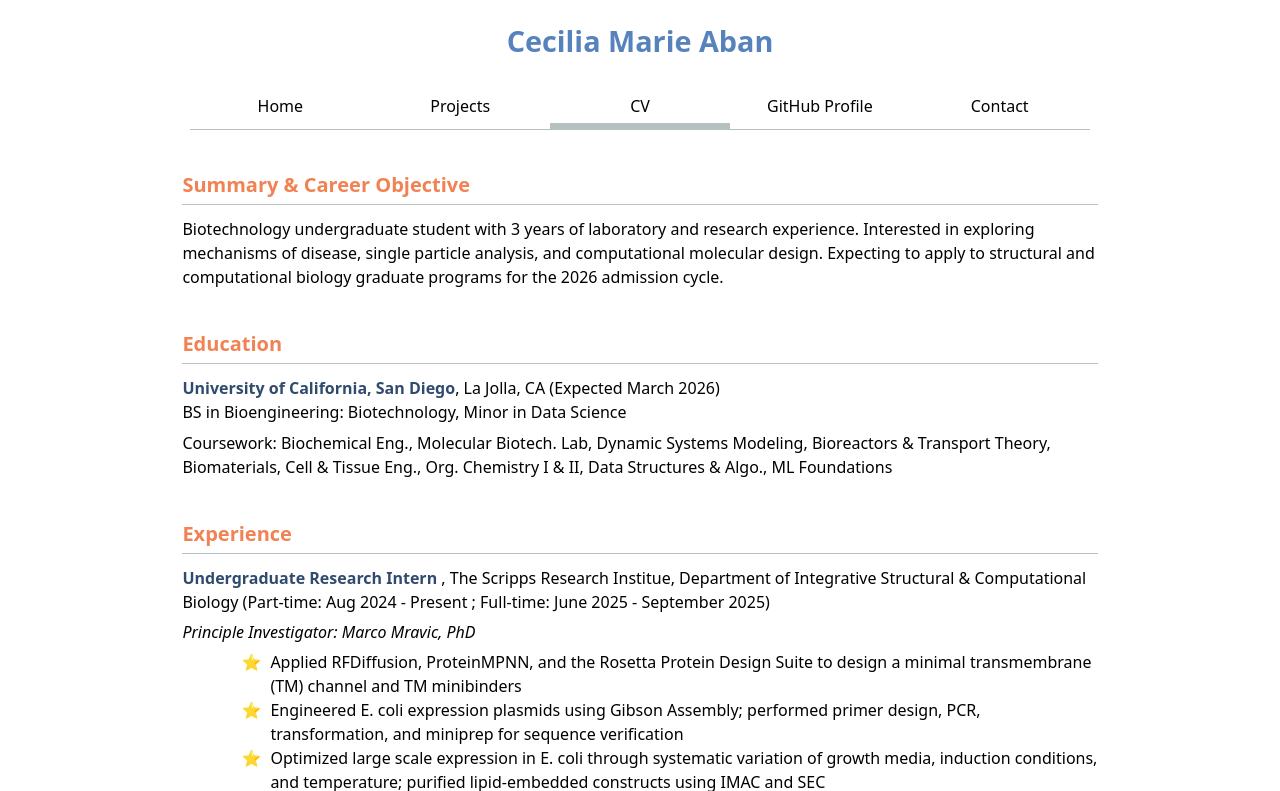
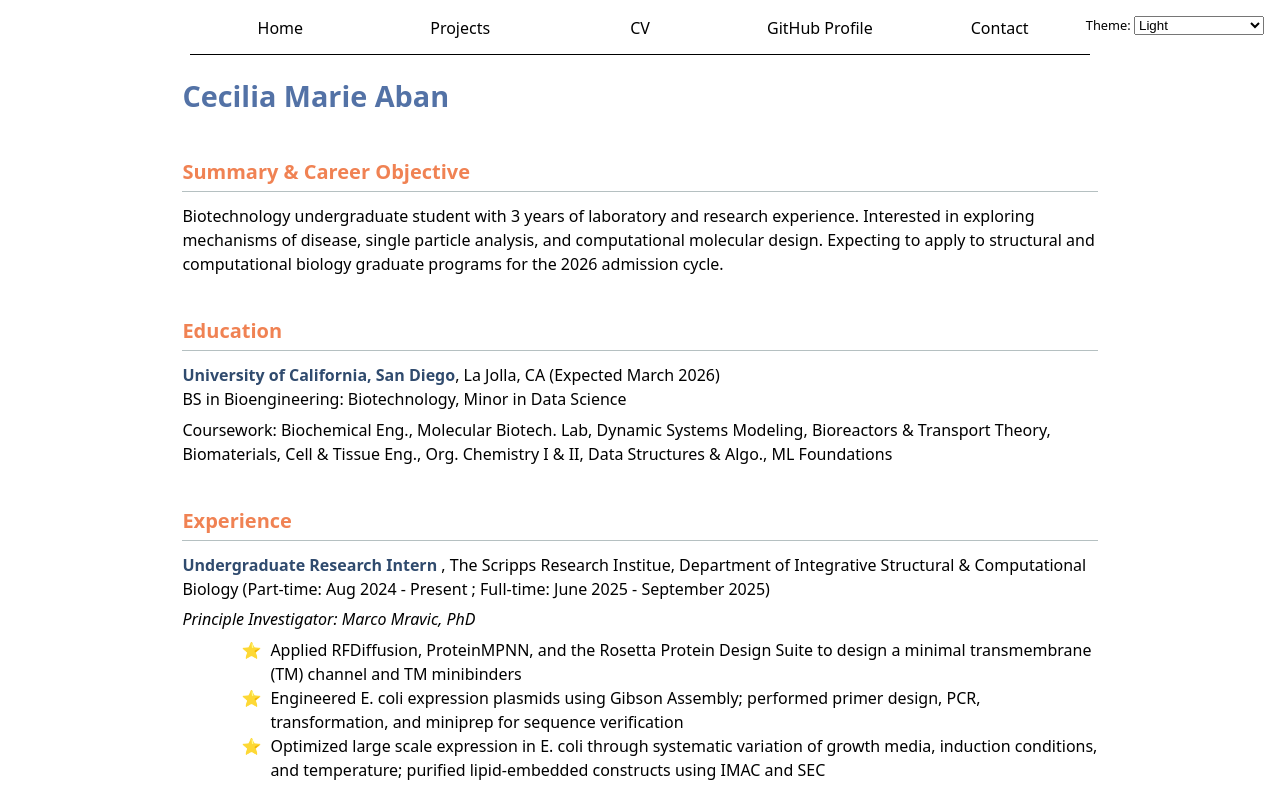
Before and after one commit to cecilia-mariea/portfolio, a plain HTML site: page cv/index.html in a window 1280 px wide. Shown: the top 791 px of the page. Drawn offline with Linux system fonts and the light colour scheme.

Commit message:
nav bar with js and light/dark mode

```diff
--- a/cv/index.html
+++ b/cv/index.html
@@ -10,16 +10,6 @@
     <header>
         <h1>Cecilia Marie Aban</h1>
     </header>
-    <nav>
-        <ul>
-            <li><a href="../index.html">Home</a></li>
-            <li><a href="../projects/index.html">Projects</a></li>
-            <li><a href="index.html" class="current">CV</a></li>
-            <li><a href="https://github.com/cecilia-mariea" target="_blank">GitHub Profile</a></li>
-            <li><a href="../contact/index.html">Contact</a></li>
-        </ul>
-    </nav>
-
     <section id="summary">
         <h2> Summary & Career Objective</h2>
         <p> Biotechnology undergraduate student with 3 years of laboratory and research experience. Interested in exploring mechanisms of disease, single particle analysis, and computational molecular design. Expecting to apply to structural and computational biology graduate programs for the 2026 admission cycle.</p>
@@ -110,5 +100,6 @@
             <li>Facilitated communication for resource allocation, skill development, and member fulfillment</li>
         </ul>
     </section>
+    <script type="module" src="../global.js"></script>
 </body>
 </html>
--- /dev/null
+++ b/global.js
@@ -0,0 +1,64 @@
+console.log('IT’S ALIVE!');
+
+function $$(selector, context = document) {
+  return Array.from(context.querySelectorAll(selector));
+}
+
+// nav bar
+let pages = [
+    { url: '', title: 'Home' },
+    { url: 'projects/', title: 'Projects' },
+    { url: 'cv/', title: 'CV'},
+    { url: 'https://github.com/cecilia-mariea', title:'GitHub Profile'},
+    { url: 'contact/', title: 'Contact' }
+];
+
+let nav = document.createElement('nav');
+document.body.prepend(nav);
+
+const BASE_PATH = (location.hostname === "localhost" || location.hostname === "127.0.0.1")
+    ? "/"                  // Local server
+    : "/website/";         // GitHub Pages repo name
+
+for (let p of pages) {
+    let url = p.url;
+    let title = p.title;
+    url = !url.startsWith('http') ? BASE_PATH + url : url;
+    let a = document.createElement('a');
+    a.href = url;
+    a.textContent = title;
+    nav.append(a);
+    if (a.host === location.host && a.pathname === location.pathname) {
+        a.classList.add('current');
+    }
+    if (a.host != location.host) {
+        a.target = "_blank";
+    }
+}
+
+// color-scheme switch
+
+document.body.insertAdjacentHTML(
+  'afterbegin',
+  `
+	<label class="color-scheme">
+		Theme:
+		<select>
+            <option value="light">Light</option>
+            <option value="dark">Dark</option>
+            <option value="light dark">OS Color Scheme</option>
+		</select>
+	</label>`,
+);
+
+let select = document.querySelector("select");
+
+select.addEventListener('input', function (event) {
+    console.log('color scheme changed to', event.target.value);
+    document.documentElement.style.setProperty('color-scheme', event.target.value);
+    localStorage.colorScheme = event.target.value;
+});
+
+if ("colorScheme" in localStorage) {
+    document.documentElement.style.setProperty('color-scheme', localStorage.colorScheme);
+}
--- a/styles.css
+++ b/styles.css
@@ -1,6 +1,7 @@
 html {
   --color-accent: oklch(71.988% 0.14851 43.028);
-  accent-color: var(--color-accent)
+  accent-color: var(--color-accent);
+  --second-color: oklch(50% 0.1 260 / 90%)
 }
 body {
   /* Set line height to 1.5 times the font size
@@ -11,25 +12,30 @@ body {
   margin-inline: auto;
 
   header {
-    text-align: center;
     margin-bottom: 1.5em;
   }
   h1 {
-    color: oklch(60.32% 0.10156 255.748);
+    color: var(--second-color);
     font-size: 1.8rem;
   }
 
+  label {
+    position:absolute;
+    top:1rem;
+    right:1rem;
+    font-size:80%;
+    font-family: inherit;
+  }
   nav {
+    --border-color: oklch(50% 10% 200 / 40%);
+    border-bottom-color: var(--border-color);
     display: flex;
     margin: 0.5em;
-    border-bottom: 1px solid oklch(80% 3% 200);
+    border-bottom: 1px solid;
 
-    ul {
+    ul,li {
       display: contents;
 
-      li {
-        display: contents;
-      }
     }
 
     a {
@@ -38,17 +44,17 @@ body {
       color: inherit;
       text-align: center;
       padding: 0.5em;
+      border-bottom: 0.4em solid transparent;
 
       &.current {
-        border-bottom: 0.4em solid oklch(80% 3% 200);
+        border-bottom-color: var(--border-color);
         padding-bottom: 0.3em;
       }
 
       &:hover {
-        border-bottom: 0.4em solid oklch(80% 3% 200);
+        border-bottom-color: var(--color-accent);
+        background-color: color-mix(in oklch, var(--color-accent), canvas 85%);
         padding-bottom: 0.3em;
-        border-bottom-color: var(--color-accent);
-        background-color: oklch(from var(--color-accent) 95% 5% h)
       }
     }
   }
@@ -65,16 +71,17 @@ body {
       grid-column: 1 / -1;
     }
 
-      input,
-      textarea {
+    input,
+    textarea {
       font-family: inherit;
-      }
+    }
 
-      button {
+    button {
       font-family: inherit;
       grid-column: 1 / -1;
-      }
+    }
   }
+
 
   .projects {
     margin-top: 2.5em;
@@ -109,7 +116,7 @@ body {
       margin-top: 1.2em;
       margin-bottom: 0.4em;
       font-size: 1rem;
-      color: oklch(40.79% 0.06784 255.397)
+      color: var(--second-color);
     }
 
     p {
```
Also changed, not shown: contact/index.html (+4 -11 lines), index.html (+1 -9 lines), projects/index.html (+1 -9 lines).
